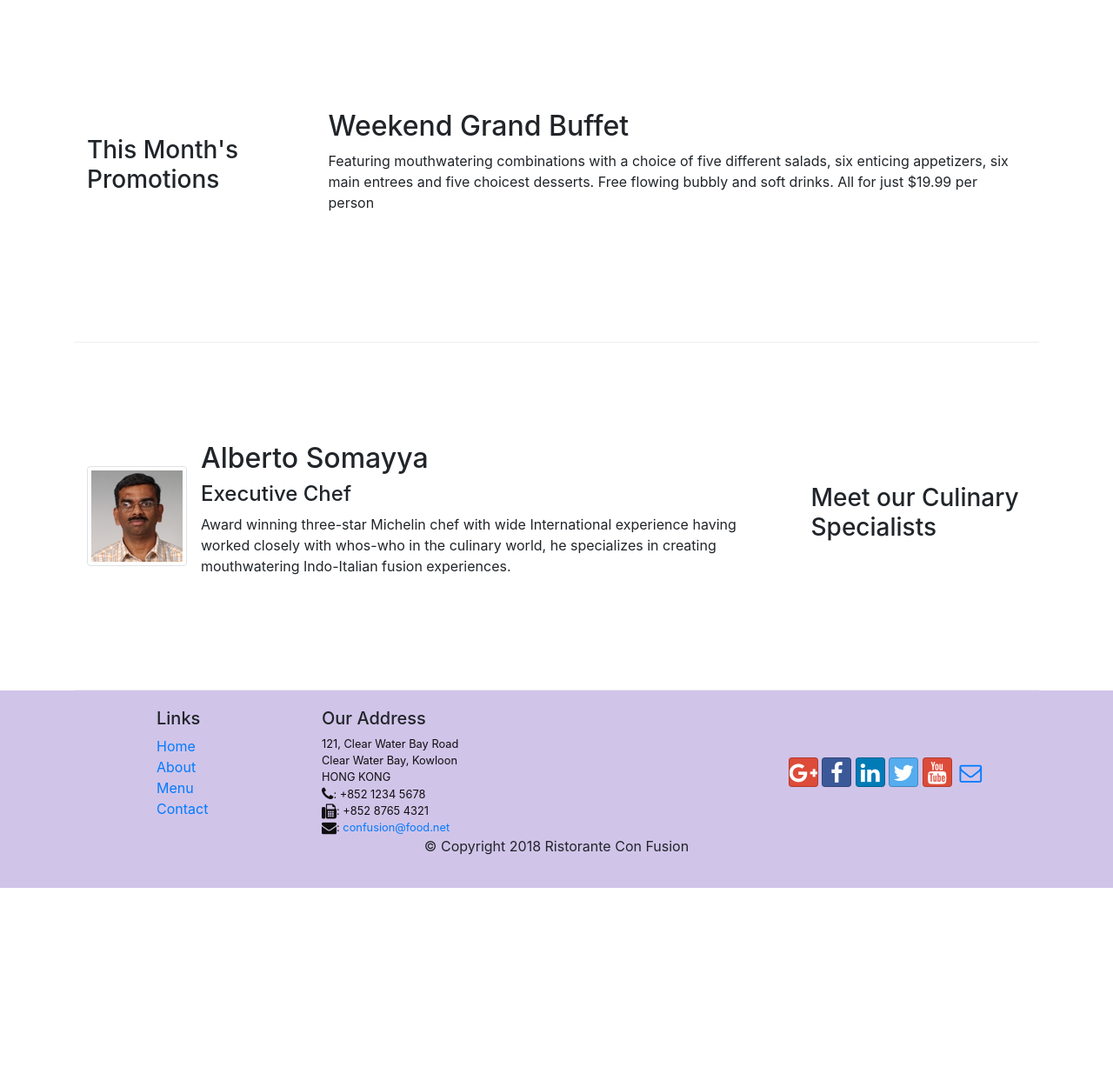
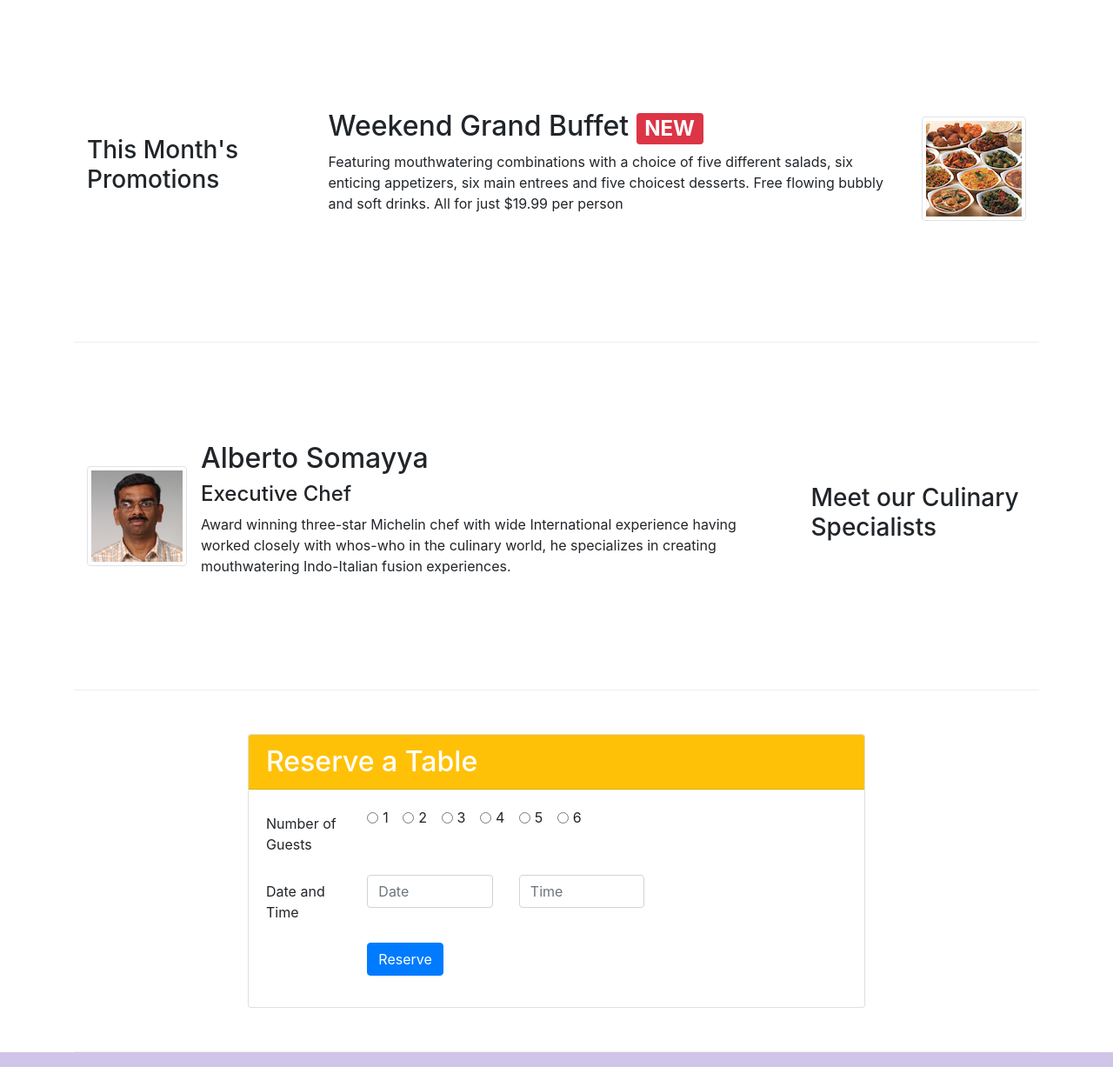
Before and after one commit to Aditya0996/bootstrapWebsite, a website: page index.html in a window 1280 px wide. Shown: the part 740-1967 px from the top of the page at 87% size. Before the commit the page ends 1761 px from the top, so only its background shows below. Drawn offline with nearby package versions, Linux system fonts and the light colour scheme.

Commit message:
Assignment2

```diff
--- a/index.html
+++ b/index.html
@@ -40,8 +40,11 @@
                     <h1>Ristorante con Fusion</h1>
                     <p>We take inspiration from the World's best cuisines, and create a unique fusion experience. Our lipsmacking creations will tickle your culinary senses!</p>
                 </div>
-                <div class="col-12 col-sm align-self-center">
+                <div class="col-12 col-sm-3 align-self-center">
                     <img src="img/logo.png" class="img-fluid">
+                </div>
+                <div class="col-12 col-sm-3 align-self-center">
+                    <a role="button" class="btn btn-warning btn-block" href="#ReserveTable">Reserve Table</a>
                 </div>
             </div>
         </div>
@@ -57,7 +60,7 @@
                     <img class="d-flex mr-3 img-thumbnail align-self-center"
                             src="img/uthappizza.png" alt="Uthappizza">
                     <div class="media-body">
-                        <h2 class="mt-0">Uthappizza</h2>
+                        <h2 class="mt-0">Uthappizza <span class="badge badge-danger">HOT</span> <span class="badge badge-pill badge-secondary">$4.99</span></h2>
                         <p class="d-none d-sm-block">A unique combination of Indian Uthappam (pancake) and Italian pizza, topped with Cerignola olives, ripe vine cherry tomatoes, Vidalia onion, Guntur chillies and Buffalo Paneer.</p>
                     </div>
                 </div>
@@ -70,8 +73,14 @@
                 <h3>This Month's Promotions</h3>
             </div>
             <div class="col col-sm col-md">
-                <h2>Weekend Grand Buffet</h2>
+                <div class="media">
+                    <div class="media-body">
+                        <h2 class="mt-0">Weekend Grand Buffet <span class="badge badge-danger">NEW</span></h2>
                 <p class="d-none d-sm-block">Featuring mouthwatering combinations with a choice of five different salads, six enticing appetizers, six main entrees and five choicest desserts. Free flowing bubbly and soft drinks. All for just $19.99 per person </p>
+                    </div>
+                    <img class="d-flex ml-3 img-thumbnail align-self-center"
+                            src="img/buffet.png" alt="Buffet">
+                </div>
             </div>
         </div>
 
@@ -87,6 +96,54 @@
                         <h2 class="mt-0">Alberto Somayya</h2>
                         <h4>Executive Chef</h4>
                         <p class="d-none d-sm-block">Award winning three-star Michelin chef with wide International experience having worked closely with whos-who in the culinary world, he specializes in creating mouthwatering Indo-Italian fusion experiences.</p>
+                    </div>
+                </div>
+            </div>
+        </div>
+        <div class="row row-content align-items-center">
+            <div class="col-12 col-sm-8 offset-sm-2">
+                <div class="card">
+                    <h2 class="card-header bg-warning text-white" id="ReserveTable">Reserve a Table</h2>
+                    <div class="card-body">
+                        <form>
+                            <div class="form-group row">
+                                <label for="numberofguests" class="col-md-2 col-form-label">Number of Guests</label>
+                                <div class="col-md-10">
+                                    <div class="form-check form-check-inline">
+                                        <input type="radio" class="form-check-input" id="One" name="numberofguests"><label class="form-check-label" for="One">1</label>
+                                    </div>
+                                    <div class="form-check form-check-inline">
+                                        <input type="radio" class="form-check-input" id="Two" name="numberofguests"><label class="form-check-label" for="Two">2</label>
+                                    </div>
+                                    <div class="form-check form-check-inline">
+                                        <input type="radio" class="form-check-input" id="Three" name="numberofguests"><label class="form-check-label" for="Three">3</label>
+                                    </div>
+                                    <div class="form-check form-check-inline">
+                                        <input type="radio" class="form-check-input" id="Four" name="numberofguests"><label class="form-check-label" for="Four">4</label>
+                                    </div>
+                                    <div class="form-check form-check-inline">
+                                        <input type="radio" class="form-check-input" id="Five" name="numberofguests"><label class="form-check-label" for="Five">5</label>
+                                    </div>
+                                    <div class="form-check form-check-inline">
+                                        <input type="radio" class="form-check-input" id="Six" name="numberofguests"><label class="form-check-label" for="Six">6</label>
+                                    </div>
+                                </div>
+                            </div>
+                            <div class="form-group row">
+                                <label for="datetime" class="col-12 col-md-2 col-form-label">Date and Time</label>
+                                <div class="col-6 col-md-3">
+                                    <input type="input" class="form-control" id="date" name="date" placeholder="Date">
+                                </div>
+                                <div class="col-6 col-md-3">
+                                    <input type="input" class="form-control" id="time" name="time" placeholder="Time">
+                                </div>
+                            </div>
+                            <div class="form-group row">
+                                <div class="offset-md-2 col-md-10">
+                                    <button type="submit" class="btn btn-primary">Reserve</button>
+                                </div>
+                            </div>
+                        </form>
                     </div>
                 </div>
             </div>
```
